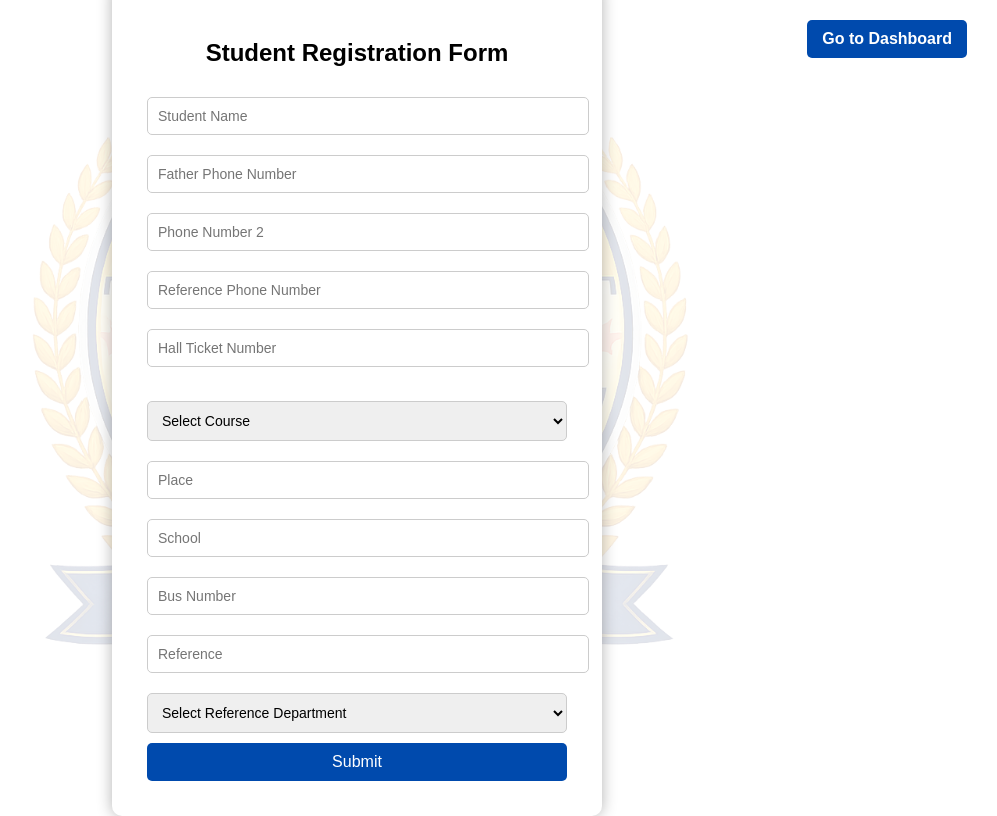
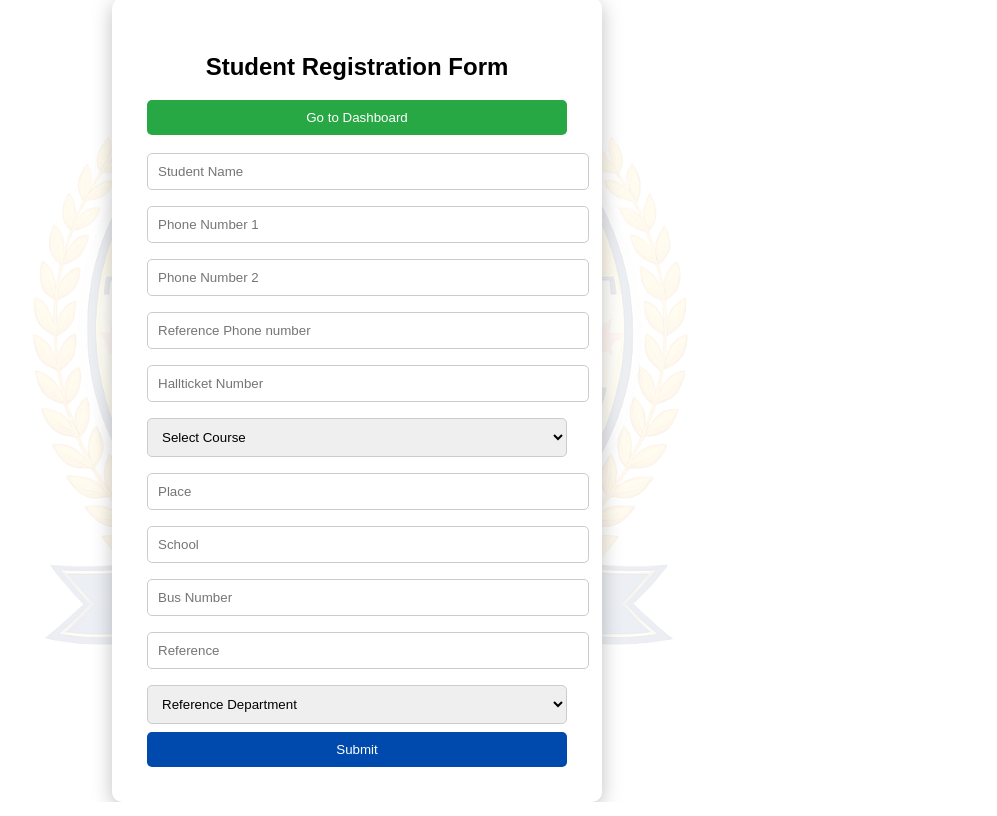
Before and after one commit to Jyothika6-Addala/student-entry, a Flask app: page /form in a window 1280 px wide. Shown: the whole page, without its empty margins (283-1280 px from the left). Run offline with Flask 3, Linux system fonts and the light colour scheme; the visitor is signed in with stand-in values (Sample User, id 1).

Commit message:
student registration system

```diff
--- a/app.py
+++ b/app.py
@@ -1,4 +1,4 @@
-from flask import Flask, render_template, request, redirect, session, send_file, flash
+from flask import Flask, render_template, request, redirect, session, send_file, flash, jsonify
 import sqlite3
 from datetime import datetime
 import pandas as pd
@@ -10,9 +10,11 @@ DATABASE = "students.db"
 
 
 # -----------------------------
-# Create Database Table
+# CREATE DATABASE
 # -----------------------------
+
 def init_db():
+
     conn = sqlite3.connect(DATABASE)
     cursor = conn.cursor()
 
@@ -43,44 +45,51 @@ init_db()
 
 
 # -----------------------------
-# Login Page
+# LOGIN PAGE
 # -----------------------------
+
 @app.route("/", methods=["GET","POST"])
 def login():
 
     if request.method == "POST":
 
-        username = request.form["username"]
-        password = request.form["password"]
+        username = request.form.get("username")
+        password = request.form.get("password")
 
-        if username == "student" and password == "123":
+        # simple login
+        if username == "staff" and password == "123":
+
+            session["user"] = username
             return redirect("/form")
 
-        else:
-            flash("Invalid Login")
+        flash("Invalid Login")
 
     return render_template("login.html")
 
 
 # -----------------------------
-# Student Registration
+# STUDENT FORM
 # -----------------------------
+
 @app.route("/form", methods=["GET","POST"])
 def form():
 
+    if "user" not in session:
+        return redirect("/")
+
     if request.method == "POST":
 
-        name = request.form["name"]
-        phone1 = request.form["phone1"]
-        phone2 = request.form["phone2"]
-        phone3 = request.form["phone3"]
-        hallticket = request.form["hallticket"]
-        course = request.form["course"]
-        place = request.form["place"]
-        school = request.form["school"]
-        busnumber = request.form["busnumber"]
-        reference = request.form["reference"]
-        reference_department = request.form["reference_department"]
+        name = request.form.get("name")
+        phone1 = request.form.get("phone1")
+        phone2 = request.form.get("phone2")
+        phone3 = request.form.get("phone3")
+        hallticket = request.form.get("hallticket")
+        course = request.form.get("course")
+        place = request.form.get("place")
+        school = request.form.get("school")
+        busnumber = request.form.get("busnumber")
+        reference = request.form.get("reference")
+        reference_department = request.form.get("reference_department")
 
         now = datetime.now()
         date = now.strftime("%d-%m-%Y")
@@ -89,31 +98,27 @@ def form():
         conn = sqlite3.connect(DATABASE)
         cursor = conn.cursor()
 
-        # Check duplicate hallticket
-        cursor.execute("SELECT 1 FROM students WHERE hallticket=?", (hallticket,))
-        exists = cursor.fetchone()
+        # duplicate hallticket check
+        cursor.execute("SELECT * FROM students WHERE hallticket=?", (hallticket,))
+        existing = cursor.fetchone()
 
-        if exists:
+        if existing:
+
+            flash("Hallticket number already entered")
             conn.close()
-            flash("Hallticket number is already entered")
-            return redirect("/form")
+            return render_template("index.html")
 
-        try:
-            cursor.execute("""
-            INSERT INTO students
-            (name, phone1, phone2, phone3, hallticket, course, place, school,
-            busnumber, reference, reference_department, date, time)
+        cursor.execute("""
+        INSERT INTO students
+        (name,phone1,phone2,phone3,hallticket,course,place,school,
+        busnumber,reference,reference_department,date,time)
 
-            VALUES (?,?,?,?,?,?,?,?,?,?,?,?,?)
-            """,
-            (name, phone1, phone2, phone3, hallticket, course, place,
-             school, busnumber, reference, reference_department, date, time))
+        VALUES (?,?,?,?,?,?,?,?,?,?,?,?,?)
+        """,
+        (name,phone1,phone2,phone3,hallticket,course,place,
+        school,busnumber,reference,reference_department,date,time))
 
-            conn.commit()
-
-        except sqlite3.IntegrityError:
-            flash("Hallticket number is already entered")
-
+        conn.commit()
         conn.close()
 
         flash("Student Registered Successfully")
@@ -124,12 +129,13 @@ def form():
 
 
 # -----------------------------
-# Hallticket Live Check
+# LIVE HALLTICKET CHECK
 # -----------------------------
+
 @app.route("/check-hallticket", methods=["POST"])
 def check_hallticket():
 
-    hallticket = request.form["hallticket"]
+    hallticket = request.form.get("hallticket")
 
     conn = sqlite3.connect(DATABASE)
     cursor = conn.cursor()
@@ -140,35 +146,37 @@ def check_hallticket():
     conn.close()
 
     if data:
-        return {"exists": True}
+        return jsonify({"exists":True})
     else:
-        return {"exists": False}
+        return jsonify({"exists":False})
 
 
 # -----------------------------
-# Admin Login
+# ADMIN LOGIN
 # -----------------------------
+
 @app.route("/admin-login", methods=["GET","POST"])
 def admin_login():
 
     if request.method == "POST":
 
-        username = request.form["username"]
-        password = request.form["password"]
+        username = request.form.get("username")
+        password = request.form.get("password")
 
         if username == "admin" and password == "admin123":
+
             session["admin"] = True
             return redirect("/dashboard")
 
-        else:
-            flash("Invalid Login")
+        flash("Invalid Login")
 
     return render_template("admin_login.html")
 
 
 # -----------------------------
-# Dashboard
+# DASHBOARD
 # -----------------------------
+
 @app.route("/dashboard")
 def dashboard():
 
@@ -186,14 +194,17 @@ def dashboard():
         cursor.execute("SELECT * FROM students")
 
     students = cursor.fetchall()
+
     conn.close()
 
     return render_template("admin.html", students=students)
 
 
+
 # -----------------------------
-# Edit Student
+# EDIT STUDENT
 # -----------------------------
+
 @app.route("/edit/<int:id>", methods=["GET","POST"])
 def edit(id):
 
@@ -205,29 +216,28 @@ def edit(id):
 
     if request.method == "POST":
 
-        name = request.form["name"]
-        phone1 = request.form["phone1"]
-        phone2 = request.form["phone2"]
-        phone3 = request.form["phone3"]
-        course = request.form["course"]
-        place = request.form["place"]
-        school = request.form["school"]
-        busnumber = request.form["busnumber"]
-        reference = request.form["reference"]
-        reference_department = request.form["reference_department"]
+        name = request.form.get("name")
+        phone1 = request.form.get("phone1")
+        phone2 = request.form.get("phone2")
+        phone3 = request.form.get("phone3")
+        course = request.form.get("course")
+        place = request.form.get("place")
+        school = request.form.get("school")
+        busnumber = request.form.get("busnumber")
+        reference = request.form.get("reference")
+        reference_department = request.form.get("reference_department")
 
         cursor.execute("""
         UPDATE students
-        SET name=?, phone1=?, phone2=?, phone3=?, course=?, place=?, school=?, busnumber=?, reference=?, reference_department=?
+        SET name=?,phone1=?,phone2=?,phone3=?,course=?,place=?,
+        school=?,busnumber=?,reference=?,reference_department=?
         WHERE id=?
         """,
-        (name, phone1, phone2, phone3, course, place,
-         school, busnumber, reference, reference_department, id))
+        (name,phone1,phone2,phone3,course,place,
+        school,busnumber,reference,reference_department,id))
 
         conn.commit()
         conn.close()
-
-        flash("Student Updated Successfully")
 
         return redirect("/dashboard")
 
@@ -240,13 +250,11 @@ def edit(id):
 
 
 # -----------------------------
-# Export Excel
+# EXPORT EXCEL
 # -----------------------------
+
 @app.route("/export")
 def export():
-
-    if "admin" not in session:
-        return redirect("/admin-login")
 
     conn = sqlite3.connect(DATABASE)
 
@@ -260,13 +268,12 @@ def export():
     return send_file(file, as_attachment=True)
 
 
-
+# -----------------------------
+# RESET DATABASE
+# -----------------------------
 
 @app.route("/reset-db")
 def reset_db():
-
-    if "admin" not in session:
-        return redirect("/admin-login")
 
     conn = sqlite3.connect(DATABASE)
     cursor = conn.cursor()
@@ -276,13 +283,13 @@ def reset_db():
     conn.commit()
     conn.close()
 
-    flash("Database cleared successfully")
-
     return redirect("/dashboard")
 
+
 # -----------------------------
-# Logout
+# LOGOUT
 # -----------------------------
+
 @app.route("/logout")
 def logout():
 
@@ -291,7 +298,8 @@ def logout():
 
 
 # -----------------------------
-# Run Server
+# RUN SERVER
 # -----------------------------
+
 if __name__ == "__main__":
     app.run(debug=True)
--- a/templates/index.html
+++ b/templates/index.html
@@ -4,25 +4,11 @@
 <title>Student Registration</title>
 
 <style>
-.dashboard-btn{
-position:absolute;
-top:20px;
-right:30px;
-background:#004aad;
-color:white;
-padding:10px 15px;
-border-radius:5px;
-text-decoration:none;
-font-weight:bold;
-}
 
-.dashboard-btn:hover{
-background:#002f7a;
-}
 body{
 margin:0;
 padding:0;
-font-family: Arial, sans-serif;
+font-family:Arial;
 height:100vh;
 display:flex;
 justify-content:center;
@@ -30,6 +16,7 @@ align-items:center;
 }
 
 /* Logo background */
+
 body::before{
 content:"";
 position:fixed;
@@ -37,42 +24,48 @@ top:0;
 left:0;
 width:100%;
 height:100%;
-
 background-image:url("{{ url_for('static', filename='logo.png') }}");
 background-size:contain;
 background-position:center;
 background-repeat:no-repeat;
-
-opacity:0.12;
+opacity:0.08;
 z-index:-1;
 }
 
 /* Form container */
+
 .form-container{
 background:white;
 padding:35px;
 width:420px;
 border-radius:10px;
-box-shadow:0px 0px 15px rgba(0,0,0,0.3);
+box-shadow:0px 5px 20px rgba(0,0,0,0.25);
 text-align:center;
+transition:0.3s;
 }
 
-/* Inputs */
-input, select{
+.form-container:hover{
+transform:scale(1.02);
+box-shadow:0px 8px 25px rgba(0,0,0,0.35);
+}
+
+input,select{
 width:100%;
 padding:10px;
-margin:10px 0;
+margin:8px 0;
 border:1px solid #ccc;
 border-radius:5px;
-font-size:14px;
+transition:0.3s;
 }
 
-/* Hover effect */
-input:hover, select:hover{
-border-color:#004aad;
+input:focus{
+outline:none;
+border:1px solid #004aad;
+box-shadow:0px 0px 5px rgba(0,74,173,0.5);
 }
 
-/* Button */
+/* Buttons */
+
 button{
 width:100%;
 padding:10px;
@@ -80,16 +73,30 @@ background:#004aad;
 color:white;
 border:none;
 border-radius:5px;
-font-size:16px;
 cursor:pointer;
+transition:0.3s;
 }
 
 button:hover{
 background:#002f7a;
+transform:scale(1.03);
+}
+
+.dashboard-btn{
+background:#28a745;
+margin-bottom:10px;
+}
+
+.dashboard-btn:hover{
+background:#1f8a36;
+}
+
+.message{
+margin-bottom:10px;
+color:red;
 }
 
 </style>
-
 </head>
 
 <body>
@@ -98,12 +105,13 @@ background:#002f7a;
 
 <h2>Student Registration Form</h2>
 
-<!-- Popup message -->
+<a href="/admin-login">
+<button class="dashboard-btn">Go to Dashboard</button>
+</a>
+
 {% with messages = get_flashed_messages() %}
 {% if messages %}
-<script>
-alert("{{ messages[0] }}");
-</script>
+<div class="message">{{ messages[0] }}</div>
 {% endif %}
 {% endwith %}
 
@@ -111,47 +119,28 @@ alert("{{ messages[0] }}");
 
 <input type="text" name="name" placeholder="Student Name" required>
 
-<!-- Father Phone -->
-<input type="tel"
-name="phone1"
-placeholder="Father Phone Number"
-pattern="[6-9]{1}[0-9]{9}"
-maxlength="10"
-inputmode="numeric"
-title="Enter a valid 10-digit Indian phone number"
-required>
+<input type="tel" name="phone1" placeholder="Phone Number 1"
+pattern="[6-9]{1}[0-9]{9}" maxlength="10" required>
 
-<!-- Phone 2 -->
-<input type="tel"
-name="phone2"
-placeholder="Phone Number 2"
-pattern="[6-9]{1}[0-9]{9}"
-maxlength="10"
-inputmode="numeric"
-title="Enter a valid 10-digit Indian phone number">
+<input type="tel" name="phone2" placeholder="Phone Number 2"
+pattern="[6-9]{1}[0-9]{9}" maxlength="10">
 
-<!-- Reference Phone -->
-<input type="tel"
-name="phone3"
-placeholder="Reference Phone Number"
-pattern="[6-9]{1}[0-9]{9}"
-maxlength="10"
-inputmode="numeric"
-title="Enter a valid 10-digit Indian phone number">
+<input type="tel" name="phone3" placeholder="Reference Phone number"
+pattern="[6-9]{1}[0-9]{9}" maxlength="10">
 
-<input type="number" id="hallticket" name="hallticket" placeholder="Hall Ticket Number" required>
+<input type="text" name="hallticket" id="hallticket"
+placeholder="Hallticket Number"
+onkeyup="checkHallticket()" required>
 
-<p id="hallticket-msg" style="color:red;font-size:14px;"></p>
+<div id="hallticket-message"></div>
 
-<!-- Course Dropdown -->
 <select name="course" required>
 <option value="">Select Course</option>
-<option value="CME">Computer Engineering (CME)</option>
-<option value="AIML">Artificial Intelligence & Machine Learning (AIML)</option>
-<option value="ECE">Electronics & Communication Engineering (ECE)</option>
-<option value="EEE">Electrical & Electronics Engineering (EEE)</option>
-<option value="ME">Mechanical Engineering (ME)</option>
-<option value="CIVIL">Civil Engineering</option>
+<option value="CSE">CSE</option>
+<option value="ECE">ECE</option>
+<option value="EEE">EEE</option>
+<option value="MECH">MECH</option>
+<option value="CIVIL">CIVIL</option>
 </select>
 
 <input type="text" name="place" placeholder="Place" required>
@@ -160,21 +149,15 @@ title="Enter a valid 10-digit Indian phone number">
 
 <input type="text" name="busnumber" placeholder="Bus Number">
 
-<input type="text" name="reference" placeholder="Reference" required>
+<input type="text" name="reference" placeholder="Reference">
 
-<!-- Reference Department -->
 <select name="reference_department" required>
-<option value="">Select Reference Department</option>
-<option value="POLY STUDENT">Poly Student</option>
-<option value="POLY STAFF">Polytechnic Staff</option>
-<option value="CSE">CSE Department</option>
-<option value="IT">IT Department</option>
-<option value="AIML">AIML Department</option>
-<option value="ECE">ECE Department</option>
-<option value="EEE">EEE Department</option>
-<option value="MECH">Mechanical Department</option>
-<option value="CIVIL">Civil Department</option>
-<option value="ADMIN">Administration</option>
+<option value="">Reference Department</option>
+<option value="CSE">CSE</option>
+<option value="ECE">ECE</option>
+<option value="EEE">EEE</option>
+<option value="MECH">MECH</option>
+<option value="ADMIN">ADMIN</option>
 </select>
 
 <button type="submit">Submit</button>
@@ -183,37 +166,49 @@ title="Enter a valid 10-digit Indian phone number">
 
 </div>
 
-<!-- Hallticket Live Check -->
 <script>
 
-document.getElementById("hallticket").addEventListener("keyup", function(){
+function checkHallticket(){
 
-let hallticket = this.value;
+let hallticket = document.getElementById("hallticket").value;
 
-if(hallticket.length == 0) return;
+if(hallticket.length < 3){
+document.getElementById("hallticket-message").innerHTML = "";
+return;
+}
 
-fetch("/check-hallticket",{
+fetch("/check-hallticket", {
+
 method:"POST",
+
 headers:{
 "Content-Type":"application/x-www-form-urlencoded"
 },
+
 body:"hallticket="+hallticket
+
 })
-.then(response=>response.json())
-.then(data=>{
+
+.then(response => response.json())
+
+.then(data => {
 
 if(data.exists){
-document.getElementById("hallticket-msg").innerHTML =
-"Hallticket number is already entered";
+
+document.getElementById("hallticket-message").innerHTML =
+"<span style='color:red'>Hallticket already submitted</span>";
+
 }else{
-document.getElementById("hallticket-msg").innerHTML = "";
+
+document.getElementById("hallticket-message").innerHTML =
+"<span style='color:green'>Hallticket Number </span>";
+
 }
 
 });
 
-});
+}
 
 </script>
-<a href="/admin-login" class="dashboard-btn">Go to Dashboard</a>
 </body>
 </html>
```
Also changed, not shown: templates/admin.html (+44 -18 lines), templates/edit.html (+60 -5 lines), students.db (deleted).
